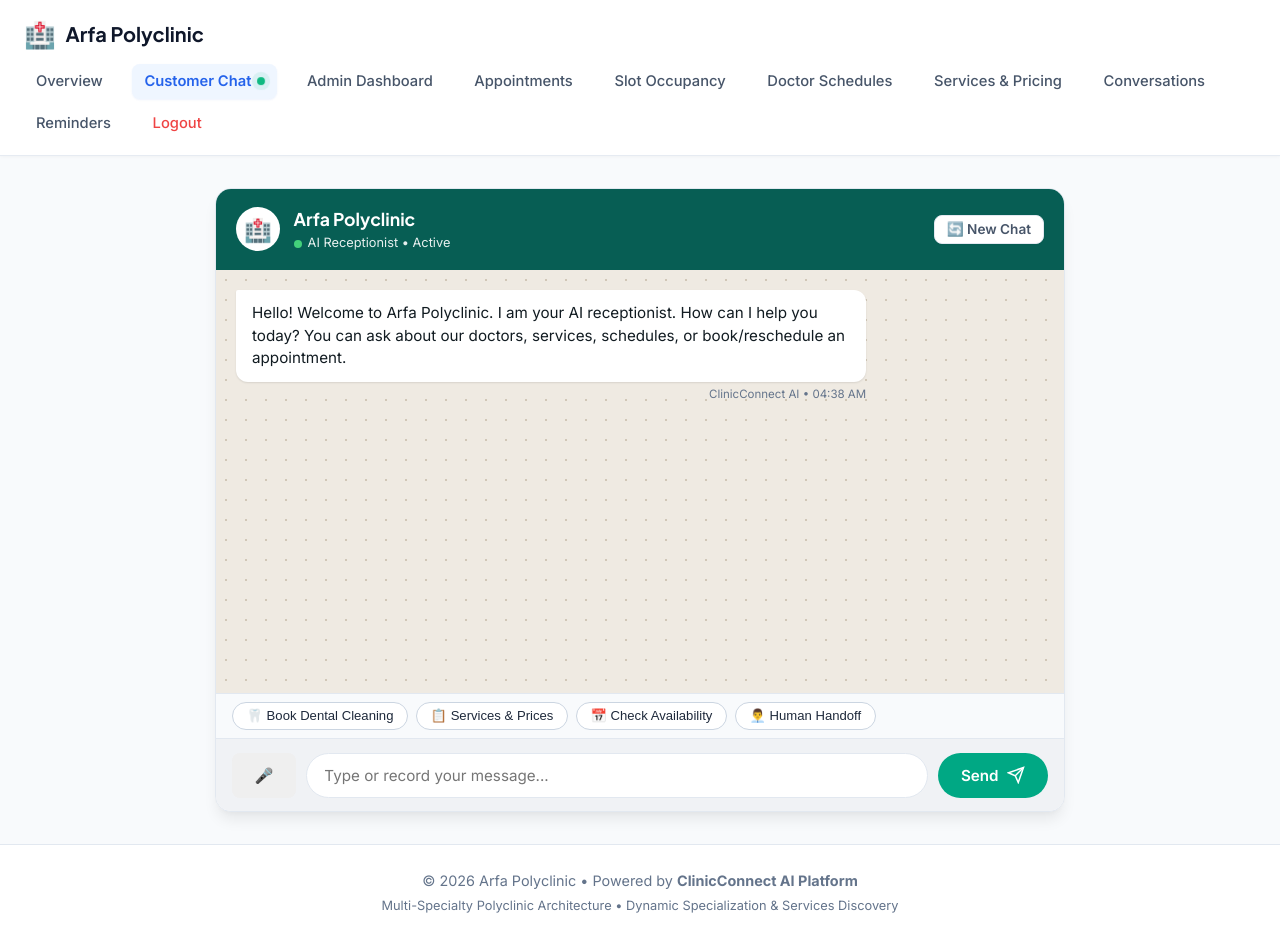
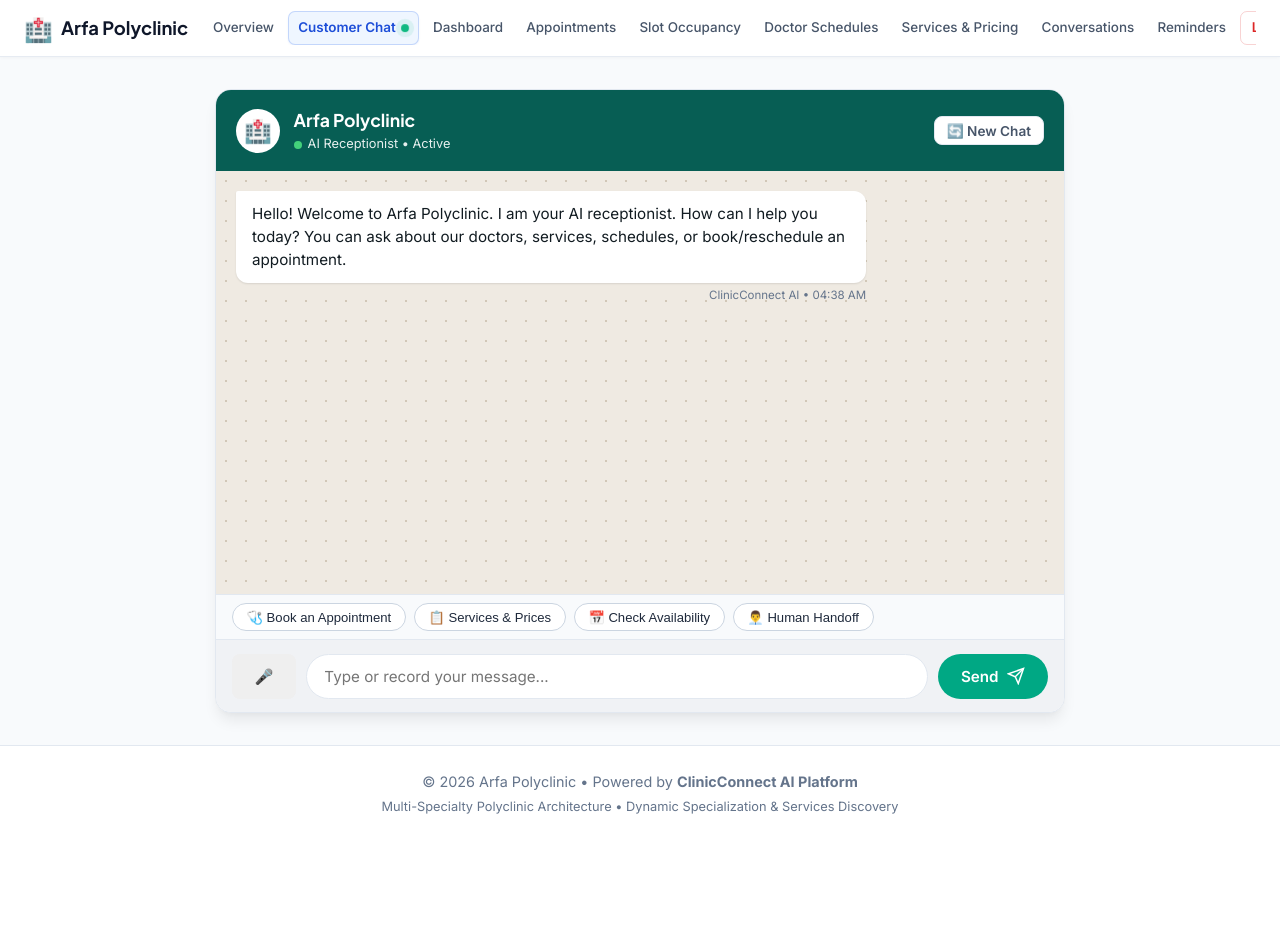
Before and after one commit to Haroon-World/Ai-Agent, a Flask app: page /chat in a window 1280 px wide. After the commit the page ends 814 px from the top, so only its background shows below. Run offline with Flask 3, Linux system fonts and the light colour scheme; the visitor is signed in with stand-in values (Sample User, id 1); data comes from the database, SQL or seed files in the repository.

Commit message:
fix: polyclinic quick chips, 1-line modern navbar, and doctor service inquiry slot bug

```diff
--- a/ai/llm_client.py
+++ b/ai/llm_client.py
@@ -2152,29 +2152,41 @@
             }
 
         is_dont_know_treatment = any(phrase in user_text for phrase in ["dont know", "don't know", "not sure", "unsure", "pata nahi", "nahi pata", "maloom nahi"])
-        is_service_inquiry = not is_dont_know_treatment and any(w in user_text for w in ["which service", "what service", "what services", "dental service", "dental services", "medical service", "medical services", "list service", "list services", "treatment", "treatments", "price", "prices", "cost", "costs", "charge", "charges", "what do you offer", "how much"])
+        is_service_inquiry = not is_dont_know_treatment and any(w in user_text for w in [
+            "which service", "what service", "what services", "dental service", "dental services",
+            "medical service", "medical services", "list service", "list services", "treatment",
+            "treatments", "price", "prices", "cost", "costs", "charge", "charges", "what do you offer",
+            "how much", "what does he provide", "what does he provides", "what does she provide",
+            "what does she provides", "what do they provide", "what does dr", "what does doctor",
+            "what do you provide", "what does he offer", "what does she offer", "what do they offer",
+            "what does he do", "what does she do", "kya provide", "kya service", "kya services",
+            "kya karte hain", "kya karti hain", "کیا سروس", "کیا فراہم"
+        ])
         if is_service_inquiry:
-            if doc_id:
-                return {
-                    "content": f"Let me fetch the services and pricing for {doc_name or 'your selected doctor'}.",
-                    "tool_calls": [{"name": "get_services", "arguments": {"doctor_id": doc_id}}]
+            target_d_entry = _doc_override or (next((d for d in doctor_roster if d["id"] == doc_id), None) if doc_id else None)
+            target_d_id = target_d_entry["id"] if target_d_entry else doc_id
+            target_d_name = target_d_entry["name"] if target_d_entry else doc_name
+            if target_d_id:
+                return {
+                    "content": f"Let me fetch the services and pricing for {target_d_name or 'your selected doctor'}.",
+                    "tool_calls": [{"name": "get_services", "arguments": {"doctor_id": target_d_id}}]
                 }
             else:
                 roster_bullets = "\n".join(f"• **{d['name']}** - {d.get('specialization', 'Specialist')}" for d in doctor_roster)
                 roster_inline = " aur ".join(f"{d['name']} ({d.get('specialization', 'Specialist')})" for d in doctor_roster)
                 if lang == "urdu":
                     return {
-                        "content": f"کلینک ایک پولی کلینک ہے جہاں ہر ڈاکٹر کی سروسز اور فیس الگ ہے۔ براہ کرم بتائیے کہ آپ کس ڈاکٹر کی سروسز دیکھنا چاہتے ہیں؟ ہمارے پاس {roster_inline} موجود ہیں۔",
+                        "content": f"{clinic_name} ایک پولی کلینک ہے جہاں ہر ڈاکٹر کی سروسز اور فیس الگ ہے۔ براہ کرم بتائیے کہ آپ کس ڈاکٹر کی سروسز دیکھنا چاہتے ہیں؟ ہمارے پاس {roster_inline} موجود ہیں۔",
                         "tool_calls": []
                     }
                 elif lang == "roman_urdu":
                     return {
-                        "content": f"ClinicConnect ek polyclinic hai jahan har doctor ki services aur pricing alag hai. Aap kis doctor ki services dekhna chahte hain? Hamare paas {roster_inline} available hain.",
+                        "content": f"{clinic_name} ek polyclinic hai jahan har doctor ki services aur pricing alag hai. Aap kis doctor ki services dekhna chahte hain? Hamare paas {roster_inline} available hain.",
                         "tool_calls": []
                     }
                 else:
                     return {
-                        "content": f"ClinicConnect is a polyclinic where each doctor offers their own separate set of medical and dental services and pricing. Which doctor would you like to see services for?\n\n{roster_bullets}",
+                        "content": f"{clinic_name} is a polyclinic where each doctor offers their own separate set of medical and dental services and pricing. Which doctor would you like to see services for?\n\n{roster_bullets}",
                         "tool_calls": []
                     }
 
@@ -2444,7 +2456,7 @@
                 }
             elif lang == "roman_urdu":
                 return {
-                    "content": f"Hello! Main {clinic_name} ka AI receptionist hoon. Main bilkul theek hoon! Main aap ke doctor appointment aur medical ya dental consultation ke liye hazir hoon. Aaj main aap ki kya madad kar sakta hoon?",
+                    "content": f"Hello! Main {clinic_name} ka AI receptionist hoon. Main bilkul theek hoon! Main aap ke doctor appointment aur polyclinic consultation ke liye hazir hoon. Aaj main aap ki kya madad kar sakta hoon?",
                     "tool_calls": []
                 }
             return {
@@ -2670,7 +2682,7 @@
             }
 
         return {
-            "content": f"I am here to assist you with all your healthcare and dental care needs at {clinic_name}! You can ask me about our available services, check doctor schedules, or book a consultation. How can I help you today?",
+            "content": f"I am here to assist you with all your healthcare needs at {clinic_name}! You can ask me about our available services, check doctor schedules, or book a consultation. How can I help you today?",
             "tool_calls": []
         }
 
--- a/static/css/style.css
+++ b/static/css/style.css
@@ -51,68 +51,80 @@
 }
 
 .nav-container {
-    max-width: 1280px;
+    max-width: 1600px;
     margin: 0 auto;
-    padding: 0.85rem 1.5rem;
+    padding: 0.6rem 1.5rem;
     display: flex;
     justify-content: space-between;
     align-items: center;
-    flex-wrap: wrap;
-    row-gap: 0.6rem;
+    flex-wrap: nowrap;
+    gap: 1rem;
 }
 
 .nav-brand {
     display: flex;
     align-items: center;
-    gap: 0.6rem;
+    gap: 0.5rem;
     text-decoration: none;
     color: var(--dark);
     font-family: var(--font-heading);
-    font-size: 1.25rem;
+    font-size: 1.15rem;
     font-weight: 700;
+    white-space: nowrap;
+    flex-shrink: 0;
 }
 
 .brand-logo {
-    font-size: 1.6rem;
+    font-size: 1.45rem;
 }
 
 .nav-links {
     display: flex;
     align-items: center;
-    flex-wrap: wrap;
-    gap: 0.5rem 1.1rem;
-    row-gap: 0.5rem;
+    flex-wrap: nowrap;
+    gap: 0.35rem;
+    white-space: nowrap;
+    overflow-x: auto;
+    scrollbar-width: none;
+    -ms-overflow-style: none;
+}
+
+.nav-links::-webkit-scrollbar {
+    display: none;
 }
 
 .nav-item {
     text-decoration: none;
-    color: var(--secondary);
+    color: #475569;
     font-weight: 500;
-    font-size: 0.92rem;
-    padding: 0.35rem 0.75rem;
-    border-radius: 8px;
+    font-size: 0.84rem;
+    padding: 0.32rem 0.55rem;
+    border-radius: 7px;
     transition: all 0.2s cubic-bezier(0.4, 0, 0.2, 1);
     display: inline-flex;
     align-items: center;
-    gap: 6px;
+    gap: 5px;
+    white-space: nowrap;
+    flex-shrink: 0;
 }
 
 .nav-item:hover {
     color: var(--primary);
-    background: rgba(37, 99, 235, 0.06);
+    background: rgba(37, 99, 235, 0.07);
 }
 
 .nav-item.active {
-    color: var(--primary);
-    background: var(--primary-light);
+    color: #1d4ed8;
+    background: #eff6ff;
     font-weight: 600;
+    border: 1px solid rgba(37, 99, 235, 0.22);
     box-shadow: 0 1px 2px rgba(37, 99, 235, 0.08);
 }
 
 .nav-badge-item {
     position: relative;
     font-weight: 500;
-    color: var(--secondary);
+    color: #475569;
 }
 
 .nav-badge-item:hover {
@@ -120,9 +132,10 @@
 }
 
 .nav-badge-item.active {
-    color: var(--primary);
-    background: var(--primary-light);
+    color: #1d4ed8;
+    background: #eff6ff;
     font-weight: 600;
+    border: 1px solid rgba(37, 99, 235, 0.22);
 }
 
 .live-dot {
@@ -140,7 +153,7 @@
 }
 
 .nav-btn {
-    padding: 0.45rem 1rem;
+    padding: 0.35rem 0.85rem;
     background: var(--primary-light);
     color: var(--primary);
     border-radius: 8px;
@@ -148,7 +161,16 @@
 }
 
 .nav-btn-logout {
-    color: var(--danger) !important;
+    color: #dc2626 !important;
+    font-weight: 600;
+    border: 1px solid rgba(220, 38, 38, 0.2);
+    border-radius: 7px;
+    padding: 0.32rem 0.65rem;
+}
+
+.nav-btn-logout:hover {
+    background: #fef2f2 !important;
+    border-color: rgba(220, 38, 38, 0.35);
 }
 
 /* Responsive Navbar */
--- a/templates/base.html
+++ b/templates/base.html
@@ -23,7 +23,7 @@
                     <span class="live-dot"></span>
                 </a>
                 {% if session.get('admin_logged_in') %}
-                    <a href="/admin" class="nav-item {% if request.path == '/admin' %}active{% endif %}">Admin Dashboard</a>
+                    <a href="/admin" class="nav-item {% if request.path == '/admin' %}active{% endif %}">Dashboard</a>
                     <a href="/admin/appointments" class="nav-item {% if request.path.startswith('/admin/appointments') %}active{% endif %}">Appointments</a>
                     <a href="/admin/slots" class="nav-item {% if request.path.startswith('/admin/slots') %}active{% endif %}">Slot Occupancy</a>
                     <a href="/admin/doctors" class="nav-item {% if request.path.startswith('/admin/doctors') %}active{% endif %}">Doctor Schedules</a>
--- a/templates/chat.html
+++ b/templates/chat.html
@@ -37,7 +37,7 @@
 
         <!-- Quick Prompts Chips -->
         <div class="quick-chips" id="quickChips">
-            <button class="chip" onclick="sendQuickPrompt('Hi, I need to book a dental cleaning appointment.')">🦷 Book Dental Cleaning</button>
+            <button class="chip" onclick="sendQuickPrompt('Hi, I would like to book a doctor appointment.')">🩺 Book an Appointment</button>
             <button class="chip" onclick="sendQuickPrompt('What services do you offer and what are the prices?')">📋 Services & Prices</button>
             <button class="chip" onclick="sendQuickPrompt('Can I check Dr. Ahmed\'s available slots for tomorrow?')">📅 Check Availability</button>
             <button class="chip" onclick="sendQuickPrompt('I want to speak to a human receptionist.')">👨‍💼 Human Handoff</button>
--- a/templates/services.html
+++ b/templates/services.html
@@ -131,7 +131,7 @@
 <div id="addServiceModal" style="display: none; position: fixed; inset: 0; background: rgba(0,0,0,0.5); z-index: 999; align-items: center; justify-content: center;">
     <div class="section-card" style="width: 100%; max-width: 500px; margin: 20px;">
         <div class="section-header">
-            <h2>Add New Dental Service</h2>
+            <h2>Add New Clinic Service</h2>
             <button type="button" class="btn btn-sm btn-secondary" onclick="document.getElementById('addServiceModal').style.display='none'">✕</button>
         </div>
         <form method="POST" action="/admin/services/add">
```
Also changed, not shown: ai/agent.py (+47 -5 lines), tests/test_polyclinic_flow_and_admin_fixes.py (+44 -0 lines).
